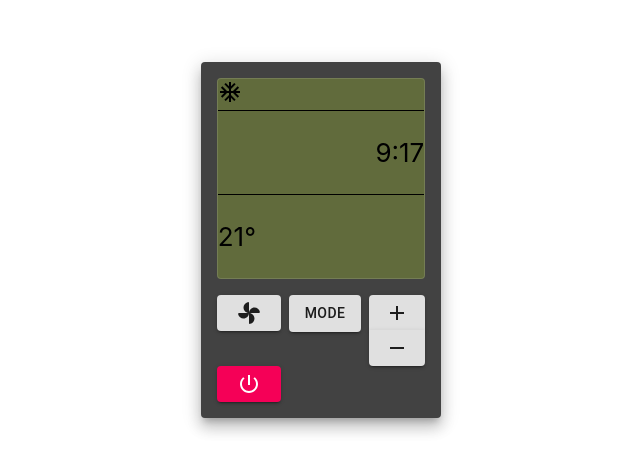
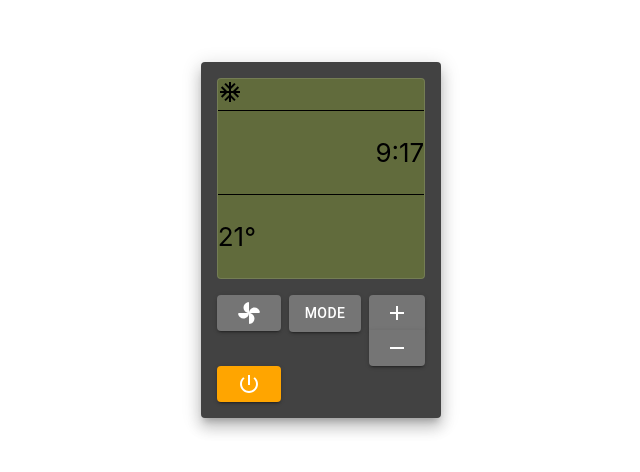
Before and after one commit to omri2861/AcRemoteFE, a React (Create React App) app: page / in a window 1280 px wide. Shown: the part 160-632 px from the top of the page, without its empty margins (319-959 px from the left). Built offline with nearby package versions, Linux system fonts and the light colour scheme.

Commit message:
Updated button colors to match the real remote

```diff
--- a/src/components/Controls/Conrtols.jsx
+++ b/src/components/Controls/Conrtols.jsx
@@ -1,5 +1,5 @@
 import React from "react";
-import { Grid, Button, ButtonGroup, Box, makeStyles } from "@material-ui/core";
+import { Grid, Button, ButtonGroup, Box, makeStyles, withStyles } from "@material-ui/core";
 import GridSpace from "./GridSpace";
 
 import ToysRoundedIcon from "@material-ui/icons/ToysRounded";
@@ -13,6 +13,13 @@ const useStyles = makeStyles((theme) => ({
     }
 }))
 
+const AcButton = withStyles((theme) => ({
+    root: {
+        backgroundColor: theme.palette.grey[600],
+        color: theme.palette.common.white,
+    }
+}))(Button);
+
 function Controls(props) {
     const classes = useStyles();
 
@@ -20,28 +27,28 @@ function Controls(props) {
         <Box className={classes.root}>
             <Grid container spacing="1" justify="space-evenly" alignItems="flex-start">
                 <Grid item>
-                    <Button variant="contained">
+                    <AcButton variant="contained">
                         <ToysRoundedIcon />
-                    </Button>
+                    </AcButton>
                 </Grid>
                 <Grid item>
-                    <Button variant="contained">MODE</Button>
+                    <AcButton variant="contained">MODE</AcButton>
                 </Grid>
                 <Grid item>
                     <ButtonGroup orientation="vertical">
-                        <Button variant="contained">
+                        <AcButton variant="contained">
                             <AddIcon />
-                        </Button>
-                        <Button variant="contained">
+                        </AcButton>
+                        <AcButton variant="contained">
                             <RemoveIcon />
-                        </Button>
+                        </AcButton>
                     </ButtonGroup>
                 </Grid>
             </Grid>
             <Grid container>
             <Grid item>
-                <Button variant="contained" color="secondary">
-                    <PowerSettingsNewIcon />
+                <Button variant="contained" color="primary">
+                    <PowerSettingsNewIcon style={{color: "white"}}/>
                 </Button>
             </Grid>
             </Grid>
```
